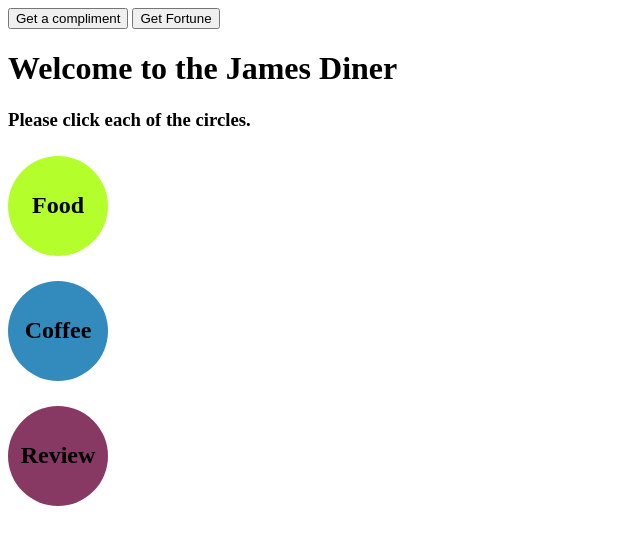
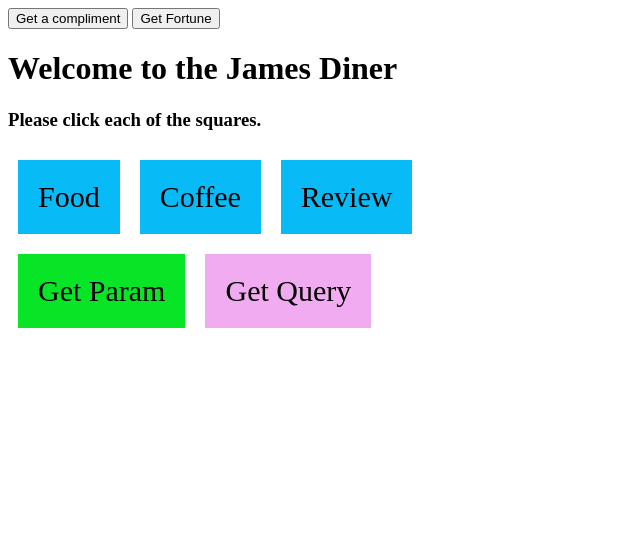
Before and after one commit to jameshyounggeunkim/jamesdiner, a plain HTML site: page client/index.html in a window 1280 px wide. Shown: the whole page, without its empty margins (0-640 px from the left). Drawn offline with nearby package versions, Linux system fonts and the light colour scheme.

Commit message:
second commit

```diff
--- a/client/index.html
+++ b/client/index.html
@@ -15,26 +15,20 @@
 
       <div class="col">
         <h1>Welcome to the James Diner</h1>
-        <h3>Please click each of the circles.</h3>
+        <h3>Please click each of the squares.</h3>
       </div>
 
-      <div class="col">
-        <div class="shape1">
-          <h2>Food</h2>
-        </div>
+      <div class="flex-container">
+        <div class="shape1">Food</div>
+        <div class="shape2">Coffee</div>
+        <div class="shape3">Review</div>
       </div>
 
-      <div class="col">
-        <div class="shape2">
-          <h2>Coffee</h2>
-        </div>
+      <div class="flex-container">
+        <div class="shape4">Get Param</div>
+        <div class="shape5">Get Query</div>
       </div>
 
-      <div class="col">
-        <div class="shape3">
-          <h2>Review</h2>
-        </div>
-      </div>
     </div>
   </div>
 
--- a/client/main.js
+++ b/client/main.js
@@ -3,6 +3,11 @@ const fortuneBtn = document.querySelector("#fortuneButton")
 const foodElement = document.querySelector(".shape1")
 const coffeeElement = document.querySelector(".shape2")
 const reviewElement = document.querySelector(".shape3")
+
+const paramEl = document.querySelector('.shape4')
+const queryEl = document.querySelector('.shape5')
+
+
 
 const getCompliment = () => {
     axios.get("http://localhost:4000/api/compliment/")
@@ -45,8 +50,31 @@ const getReview = () => {
         })
 }
 
+
+const getParam = () => {
+    axios.get("http://localhost:4000/param/Please Pay At The Counter!")
+        .then(res => {
+            const data = res.data;
+            alert(data);
+        })
+}
+
+
+const getQuery = () => {
+    axios.get("http://localhost:4000/query?Food=Bread Pudding&Coffee=Vanilla Latte")
+        .then(res => {
+            const data = res.data;
+            alert(data);
+        })
+}
+
+
+
 complimentBtn.addEventListener('click', getCompliment)
 fortuneBtn.addEventListener('click', getFortune)
 foodElement.addEventListener('click', getFood)
 coffeeElement.addEventListener('click', getCoffee)
 reviewElement.addEventListener('click', getReview)
+
+paramEl.addEventListener('click', getParam)
+queryEl.addEventListener('click', getQuery)
--- a/client/style.css
+++ b/client/style.css
@@ -1,35 +1,33 @@
-.shape1 {
-    width: 100px;
-    height: 100px;
-    background-color: rgb(180, 255, 43);
-    border-radius: 50%;
-    margin-top: 25px;
-    position: relative;
+.flex-container {
     display: flex;
-    justify-content: center;
-    align-items: center;
+    background-color: none;
 }
 
-.shape2 {
-    width: 100px;
-    height: 100px;
-    background-color: rgb(50, 138, 189);
-    border-radius: 50%;
-    margin-top: 25px;
-    position: relative;
-    display: flex;
-    justify-content: center;
-    align-items: center;
+.flex-container>div {
+
+    background-color: #08baf6;
+    margin: 10px;
+    padding: 20px;
+    font-size: 30px;
+
 }
 
-.shape3 {
-    width: 100px;
-    height: 100px;
-    background-color: rgb(135, 56, 99);
-    border-radius: 50%;
-    margin-top: 25px;
-    position: relative;
-    display: flex;
-    justify-content: center;
-    align-items: center;
+
+.flex-container>.shape4 {
+
+    background-color: #08e526;
+    margin: 10px;
+    padding: 20px;
+    font-size: 30px;
+
 }
+
+
+.flex-container>.shape5 {
+
+    background-color: #f1abf0;
+    margin: 10px;
+    padding: 20px;
+    font-size: 30px;
+
+}
--- a/server/index.js
+++ b/server/index.js
@@ -10,8 +10,11 @@ const controller = require('./controller')
 app.get("/api/compliment", controller.getCompliment);
 app.get("/api/fortune", controller.getFortune);
 app.get("/api/food", controller.getFood);
+
 app.get("/api/coffee", controller.getCoffee);
 app.get("/api/review", controller.getReview);
 
+app.get('/param/:param', controller.getParam);
+app.get('/query', controller.getQuery);
 
 app.listen(4000, () => console.log("Server running on 4000"));
```
Also changed, not shown: client/feedback.html (added, +17 -0 lines), client/signup.html (added, +17 -0 lines), server/controller.js (+17 -1 lines).
